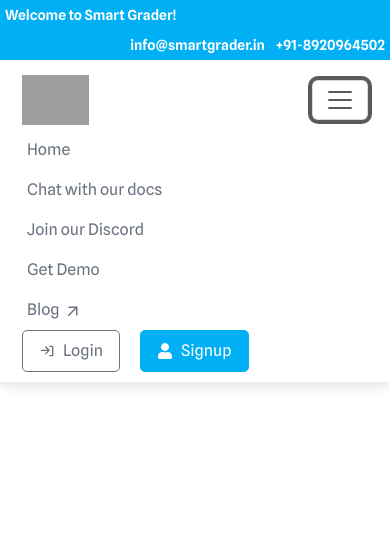
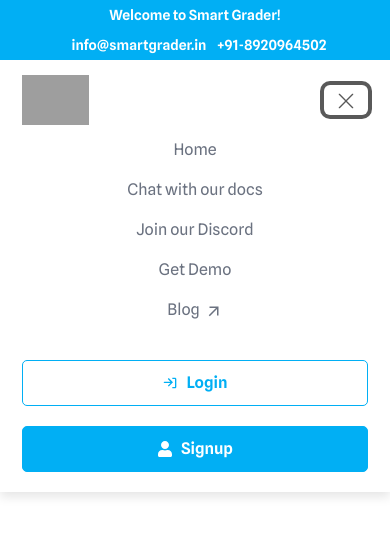
Before and after one commit to nikitabaladha/SmartGrader, a React (Create React App) app in the folder smart-grader/: page / in a window 390 px wide. Both pictures are taken after a click on the button "Toggle navigation". Shown: the top 536 px of the page. Built offline with nearby package versions, Linux system fonts and the light colour scheme; grey boxes are pictures that could not be loaded.

Commit message:
Navbar css done with media query for mobile view and tablet view

```diff
--- a/smart-grader/src/Components/Navbar/Navbar.css
+++ b/smart-grader/src/Components/Navbar/Navbar.css
@@ -6,6 +6,10 @@
   width: 100%;
   z-index: 1000;
   box-shadow: 0px 5px 10px var(--color-overlay);
+}
+
+.navbar-toggler {
+  border: none !important;
 }
 
 .navbar-container .left-content {
@@ -125,3 +129,91 @@
   background-color: var(--color-blue);
   border-color: var(--color-blue);
 }
+
+/* Mobile devices with a screen width 767px*/
+
+@media only screen and (max-width: 767px) {
+  .top-row .right-content,
+  .top-row .left-content {
+    text-align: center;
+    justify-content: center;
+    width: 100%;
+  }
+
+  .navbar-nav {
+    width: 100%;
+    align-items: center;
+  }
+
+  .buttons-container {
+    display: flex;
+    justify-content: center;
+    align-items: center;
+    flex-direction: column;
+    width: 100%;
+    margin-top: 20px;
+  }
+
+  .buttons-container .login-btn,
+  .buttons-container .signup-btn {
+    width: 100%;
+    margin: 10px 0;
+  }
+
+  .buttons-container .login-btn,
+  .buttons-container .signup-btn {
+    justify-content: center;
+    padding: 10px;
+    font-weight: var(--font-weight-semibold);
+  }
+
+  .buttons-container .login-btn {
+    background-color: var(--color-white);
+    border-color: var(--color-primary);
+    color: var(--color-primary);
+    transition: transform 0.3s ease-in-out;
+  }
+}
+
+/* Tablet devices with a screen width between 768px and 1024px */
+@media only screen and (min-width: 768px) and (max-width: 1024px) {
+  .navbar-nav {
+    width: 100%;
+    align-items: center;
+  }
+
+  .buttons-container {
+    display: flex;
+    justify-content: center;
+    align-items: center;
+    flex-direction: column;
+    width: 100%;
+    margin-top: 20px;
+  }
+
+  .buttons-container .login-btn,
+  .buttons-container .signup-btn {
+    width: 60%;
+    margin: 10px 0;
+  }
+
+  .buttons-container .login-btn,
+  .buttons-container .signup-btn {
+    justify-content: center;
+    padding: 10px;
+    font-weight: var(--font-weight-semibold);
+  }
+
+  .buttons-container .login-btn {
+    background-color: var(--color-white);
+    border-color: var(--color-primary);
+    color: var(--color-primary);
+    transition: transform 0.3s ease-in-out;
+  }
+}
+
+@media (min-width: 769px) {
+  .close {
+    display: none;
+  }
+}
--- a/smart-grader/src/Components/Navbar/Navbar.js
+++ b/smart-grader/src/Components/Navbar/Navbar.js
@@ -1,14 +1,21 @@
-import React from "react";
+import React, { useState } from "react";
 import { Link } from "react-router-dom";
 
 import { MdArrowOutward } from "react-icons/md";
 import { CgLogIn } from "react-icons/cg";
 import { FaUser } from "react-icons/fa";
+import { RxCross1 } from "react-icons/rx";
 
 import logo from "../../Images/smart-grader-logo.png";
 import "./Navbar.css";
 
 const Navbar = () => {
+  const [isOpen, setIsOpen] = useState(false);
+
+  const toggleNavbar = () => {
+    setIsOpen(!isOpen);
+  };
+
   return (
     <>
       <div className="navbar-container">
@@ -37,16 +44,22 @@
             <button
               className="navbar-toggler"
               type="button"
-              data-bs-toggle="collapse"
-              data-bs-target="#navbarNav"
+              onClick={toggleNavbar}
               aria-controls="navbarNav"
-              aria-expanded="false"
+              aria-expanded={isOpen}
               aria-label="Toggle navigation"
             >
-              <span className="navbar-toggler-icon"></span>
+              {isOpen ? (
+                <RxCross1 className="close-icon" />
+              ) : (
+                <span className="navbar-toggler-icon"></span>
+              )}
             </button>
 
-            <div className="collapse navbar-collapse" id="navbarNav">
+            <div
+              className={`collapse navbar-collapse ${isOpen ? "show" : ""}`}
+              id="navbarNav"
+            >
               {/* Nav links in the center */}
               <ul className="navbar-nav mx-auto">
                 <li className="nav-item">
```
